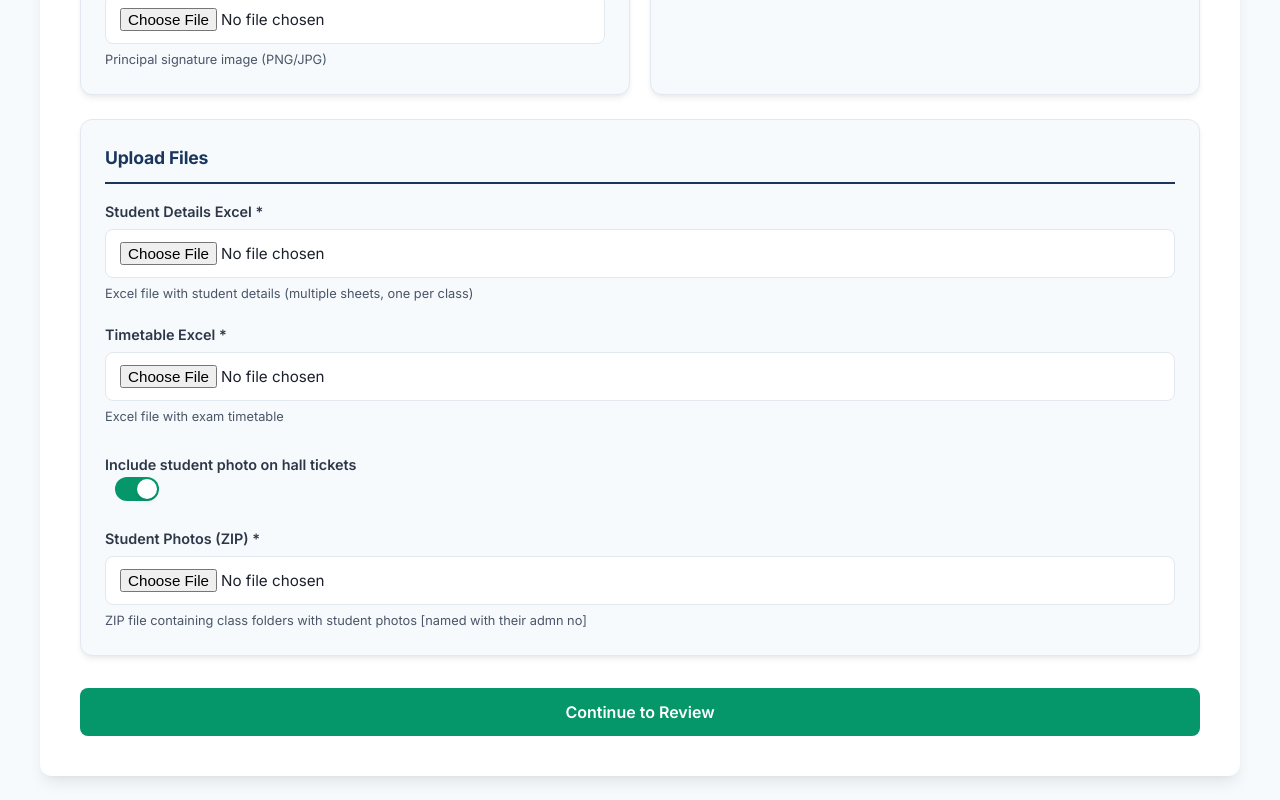
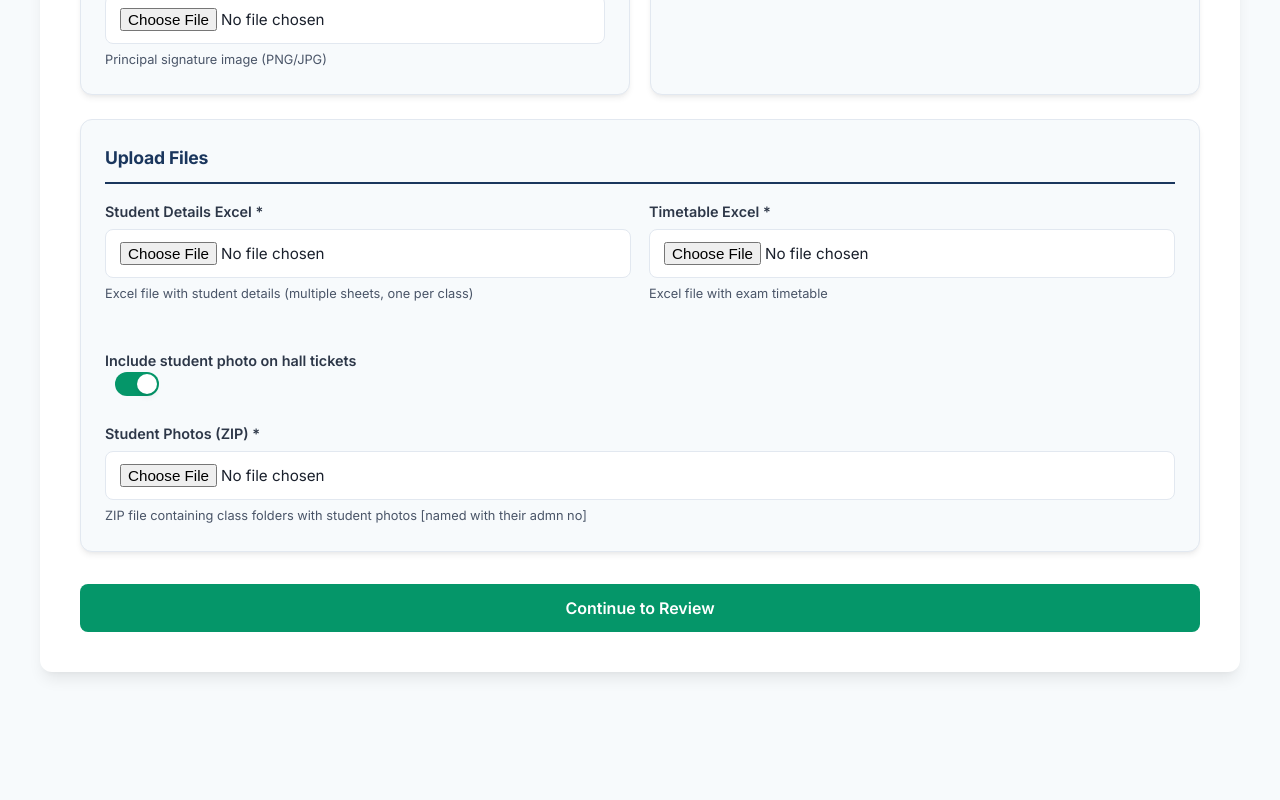
Before and after one commit to akhil-vs/Automated-Hallticket-Generator, a React (Vite) app in the folder webapp/frontend/: page / in a window 1280 px wide. Shown: the part 1232-2032 px from the top of the page. After the commit the page ends 1928 px from the top, so only its background shows below. Built offline with nearby package versions, Linux system fonts and the light colour scheme.

Commit message:
File upload section changes

```diff
--- a/webapp/frontend/src/App.css
+++ b/webapp/frontend/src/App.css
@@ -428,6 +428,19 @@ header p {
   margin-bottom: 0;
 }
 
+.upload-files-grid {
+  display: grid;
+  grid-template-columns: 1fr;
+  gap: 18px;
+  margin-bottom: 18px;
+}
+
+@media (min-width: 640px) {
+  .upload-files-grid {
+    grid-template-columns: repeat(2, 1fr);
+  }
+}
+
 .form-group label {
   display: block;
   margin-bottom: 6px;
--- a/webapp/frontend/src/App.jsx
+++ b/webapp/frontend/src/App.jsx
@@ -836,6 +836,7 @@ function App() {
 
           <div className="form-section">
             <h2>Upload Files</h2>
+            <div className="upload-files-grid">
               <div className="form-group">
                 <label htmlFor="students_file">Student Details Excel *</label>
                 <input
@@ -889,6 +890,7 @@ function App() {
                   </div>
                 )}
                 <small>Excel file with exam timetable</small>
+              </div>
             </div>
             <div className="form-group">
               <label htmlFor="show_photo_box" className="switch-label">
```
Lines whose indentation alone changed are shown as unchanged.
